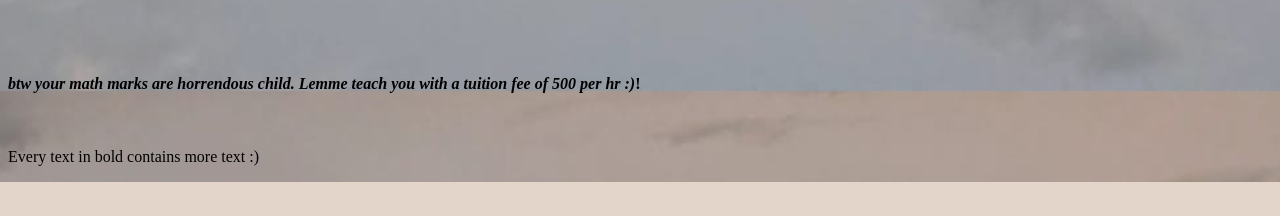
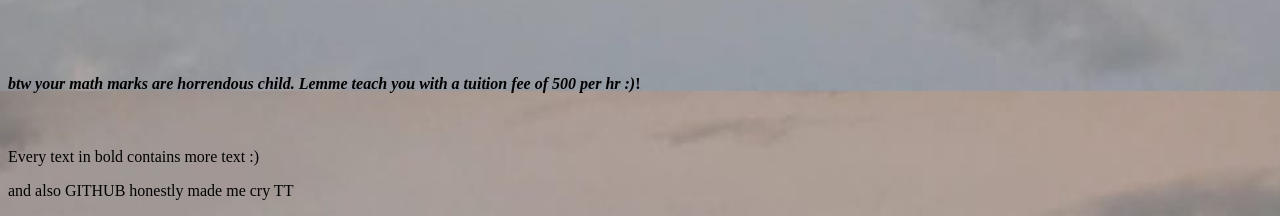
Before and after one commit to OoviyaManickam/moonisnicee, a plain HTML site: page index.htm in a window 1280 px wide. Shown: the part 709-925 px from the top of the page. Before the commit the page ends 891 px from the top, so only its background shows below. Drawn offline with Linux system fonts and the light colour scheme.

Commit message:
Add files via upload

```diff
--- a/index.htm
+++ b/index.htm
@@ -38,6 +38,7 @@
 	<h4> <i>btw your math marks are horrendous child. <b title="Well we can waver the tuition fee if you teach me phy. wdys?">Lemme teach you with a tuition fee of 500 per hr :)</b></i>!</h4>
 	<br>
 	<p> Every text in bold contains more text :)</p>
+	<p>and also GITHUB honestly made me cry TT</p>
 
 
 
```
Also changed, not shown: index.html (+1 -0 lines).
